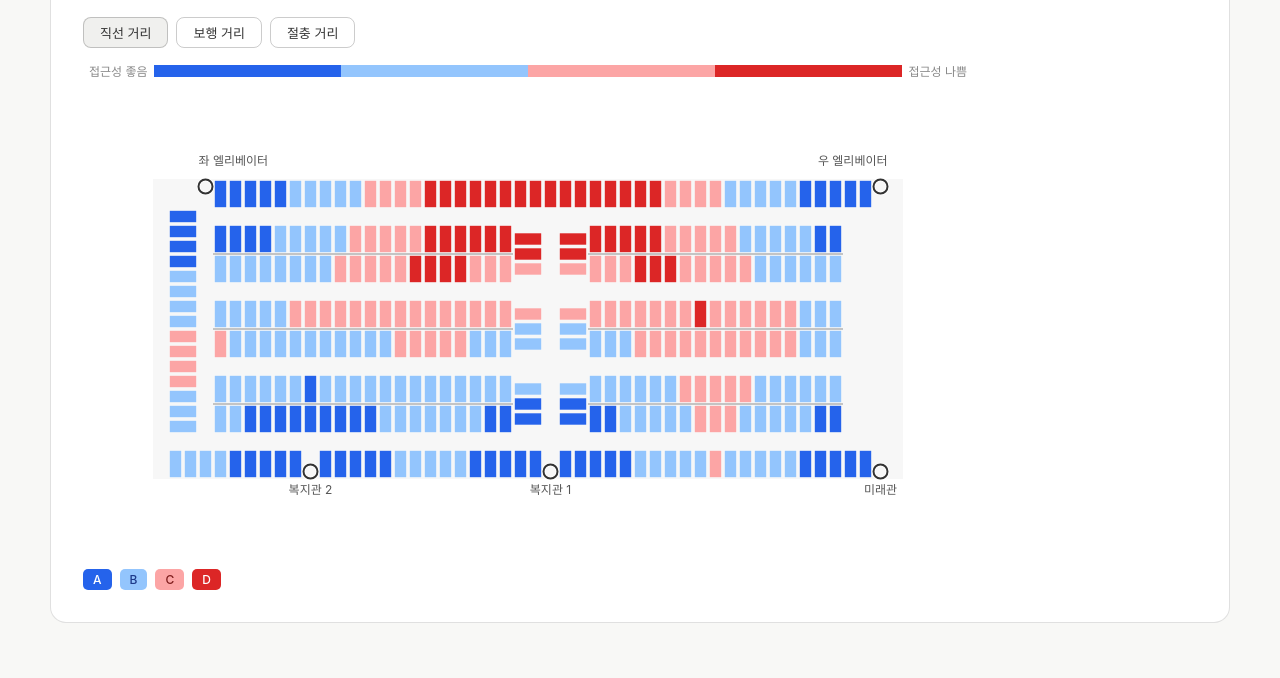
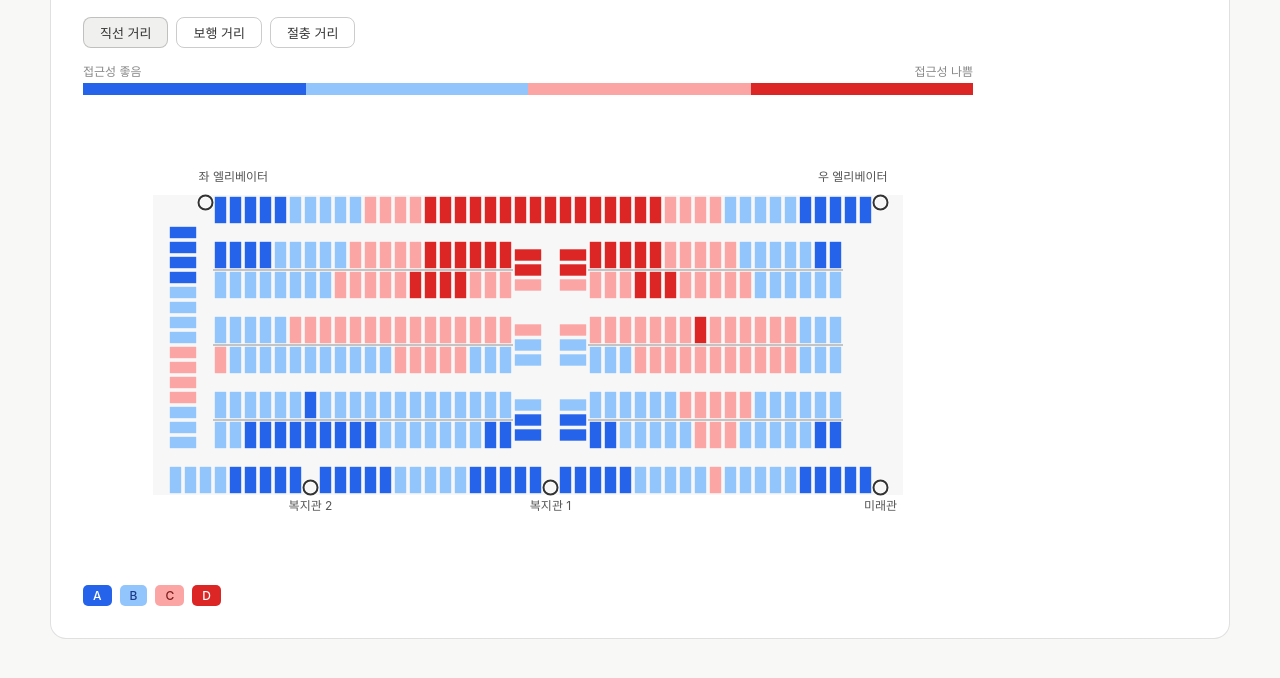
Before and after one commit to jwn6174-crypto/kmu-parking, a plain HTML site: page index.html in a window 1280 px wide. Shown: the part 112-790 px from the top of the page. Drawn offline with Linux system fonts and the light colour scheme.

Commit message:
Update index.html

```diff
--- a/index.html
+++ b/index.html
@@ -25,9 +25,11 @@
   }
   .controls button:hover { background: #f0f0ee; }
   .controls button.on { background: #f0f0ee; font-weight: 500; }
-  .legend { display: flex; align-items: center; margin-bottom: 12px; max-width: 890px; }
+  .legend { max-width: 890px; margin-bottom: 12px; }
+  .legend-labels { display: flex; justify-content: space-between; margin-bottom: 4px; }
+  .legend-bar { display: flex; }
   .lb { height: 12px; flex: 1; }
-  .ll { font-size: 12px; color: #888; padding: 0 6px; }
+  .ll { font-size: 12px; color: #888; }
   canvas { display: block; max-width: 100%; }
   #info { font-size: 13px; color: #888; margin-top: 10px; min-height: 20px; }
   .grade-legend { display: flex; gap: 8px; margin-top: 16px; }
@@ -51,12 +53,16 @@
     <span id="mixVal" style="font-size:12px;color:#555;min-width:74px;">절반 절충</span>
   </div>
   <div class="legend">
-    <span class="ll">접근성 좋음</span>
-    <div class="lb" style="background:#2563eb"></div>
-    <div class="lb" style="background:#93c5fd"></div>
-    <div class="lb" style="background:#fca5a5"></div>
-    <div class="lb" style="background:#dc2626"></div>
-    <span class="ll">접근성 나쁨</span>
+    <div class="legend-labels">
+      <span class="ll">접근성 좋음</span>
+      <span class="ll">접근성 나쁨</span>
+    </div>
+    <div class="legend-bar">
+      <div class="lb" style="background:#2563eb"></div>
+      <div class="lb" style="background:#93c5fd"></div>
+      <div class="lb" style="background:#fca5a5"></div>
+      <div class="lb" style="background:#dc2626"></div>
+    </div>
   </div>
   <canvas id="pv"></canvas>
   <div id="info"></div>
```
